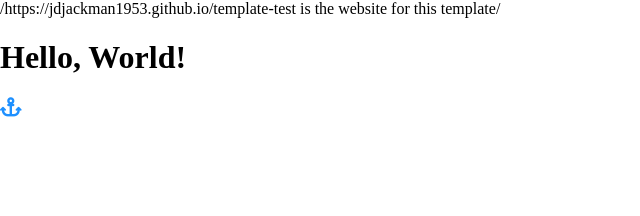
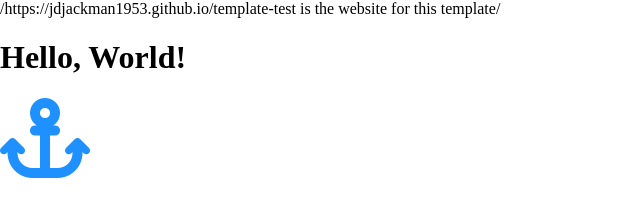
Before and after one commit to jdjackman1953/template-test, a plain HTML site: page index.html in a window 1280 px wide. Shown: the whole page, without its empty margins (0-640 px from the left). Drawn offline with Linux system fonts and the light colour scheme.

Commit message:
Update JSStyle.css

```diff
--- a/JSStyle.css
+++ b/JSStyle.css
@@ -6,6 +6,6 @@ body {
     margin: 0;
 }
 i {
-    font-size: larger;
+    font-size: 5rem;
     color: dodgerblue;
 }
```
